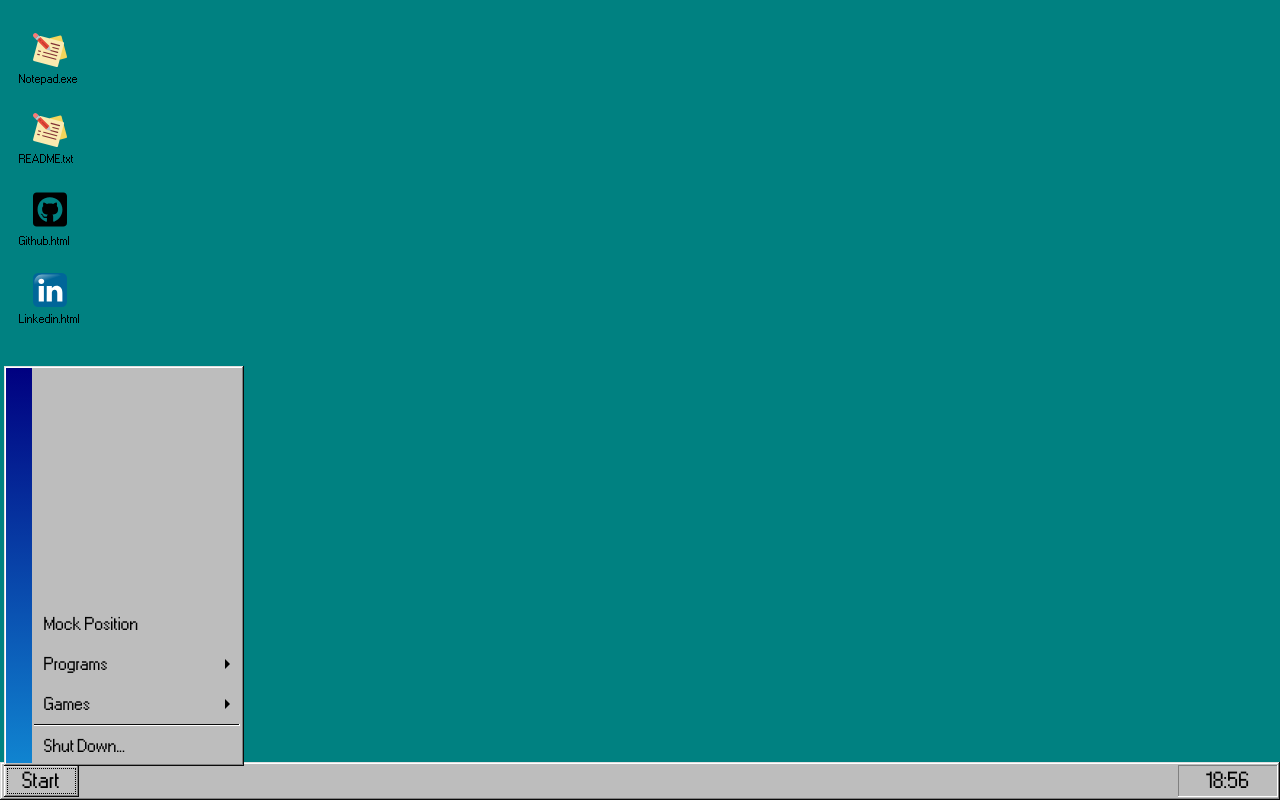
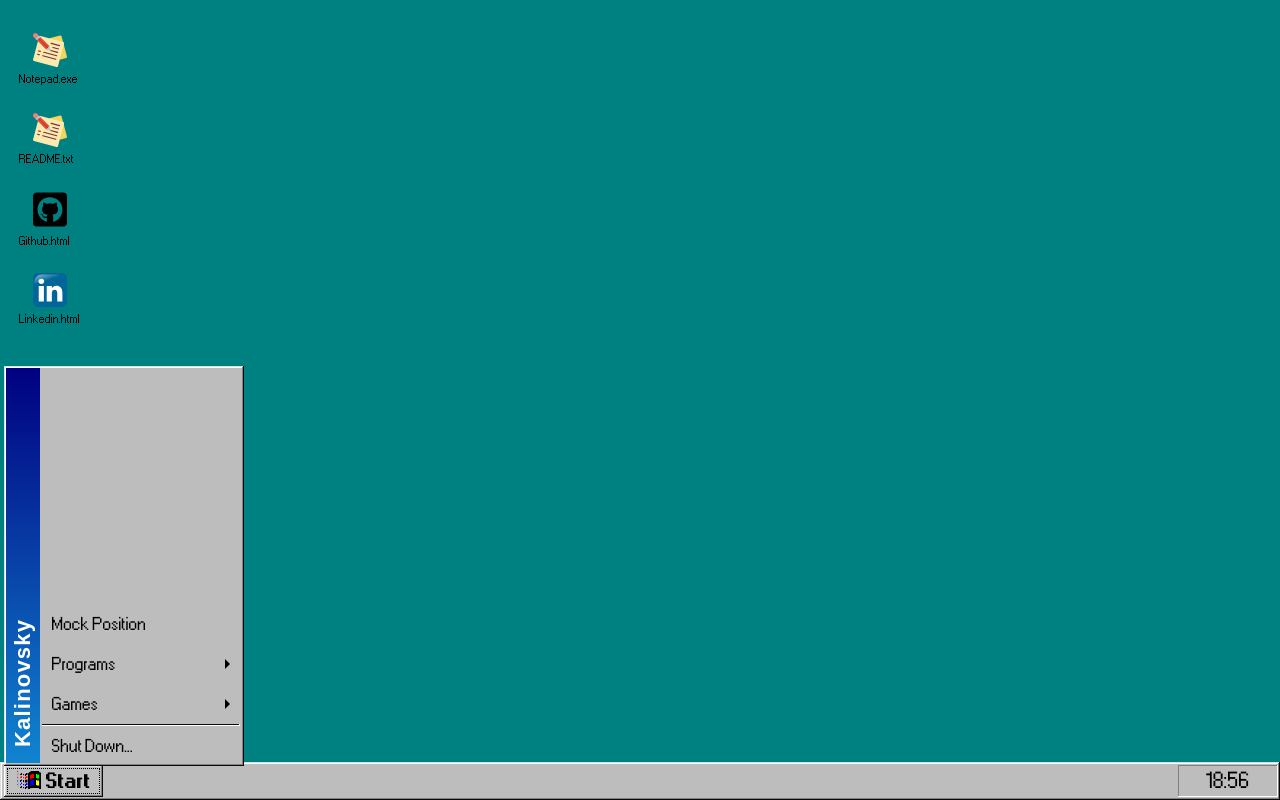
Before and after one commit to kalinowsky/r-win, a React app: page / in a window 1280 px wide. Both pictures are taken after a click on the button "Start". Built offline with nearby package versions, Linux system fonts and the light colour scheme.

Commit message:
add assets helper

```diff
--- a/src/assets.ts
+++ b/src/assets.ts
@@ -1,4 +1,18 @@
-const shortcutMap = {
+export const assets = [
+    "cat.svg",
+    "notepad.svg",
+    "notepad-2.svg",
+    "github.svg",
+    "github-2.svg",
+    "notepad.svg",
+    "notepad-2.svg",
+    "squares.svg",
+    "win.png"
+] as const
+
+export type Asset = typeof assets[number]
+
+export const shortcutMap = {
     notepad: "notepad-2.svg",
     github: "github-2.svg",
     linkedin: "linkedin-2.svg"
@@ -9,3 +23,5 @@ export const getShortcut = (s: keyof typeof shortcutMap) => {
     if (v) return v
     return null
 }
+
+export const getPathForAsset = (a: Asset): string => `public/${a}`
--- a/src/components/Nav.styles.tsx
+++ b/src/components/Nav.styles.tsx
@@ -4,10 +4,16 @@ import { _noop } from "../utils"
 
 export const StartButton = styled(Button)`
     height: 32px;
+    display: flex;
+    align-items: center;
+    justify-content: center;
     margin-left: 4px;
-    font-size: 20px;
-    font-weight: 300;
+    font-weight: bold;
+    font-size: 19px;
     font-family: "Pixelated MS Sans Serif";
+    img {
+        margin-right: 4px;
+    }
 `
 export const ProgramsWrapper = styled.div`
     width: 100%;
@@ -79,11 +85,24 @@ export const MenuWrapper = styled.div`
 `
 
 export const GradientBelt = styled.div`
-    width: 30px;
+    max-width: 34px;
+    width: 100%;
     height: calc(100% - 5px);
     position: relative;
     background: ${p => p.theme.config.verticalGradient};
     margin: 2px;
+    display: flex;
+    flex-direction: column;
+    justify-content: flex-end;
+`
+export const GradientBeltName = styled.p`
+    transform: rotate(-90deg);
+    color: white;
+    font-family: arial;
+    font-weight: 600;
+    letter-spacing: 1.2px;
+    margin-bottom: 20px;
+    font-size: 22px;
 `
 
 export const ItemsContainer = styled.div`
@@ -115,13 +134,13 @@ export const ExpandableItemWrapper = styled.div`
 export const ExpandedMenu = styled.div`
     position: absolute;
     bottom: 40px;
-    left: 210px;
+    left: 200px;
     background-color: #bdbdbd;
     z-index: ${p => p.theme.zIndex.menu};
     position: relative;
     box-shadow: ${p => p.theme.config.boxShadowLight};
     min-height: 40px;
-    width: 210px;
+    width: 200px;
 
     animation-name: expand-to-left;
     animation-duration: 0.3s;
--- a/src/components/Nav.tsx
+++ b/src/components/Nav.tsx
@@ -19,9 +19,11 @@ import {
     ProgramNavShortcutIcon,
     ExpandableItemWrapper,
     ExpandableItem,
-    ExpandedMenu
+    ExpandedMenu,
+    GradientBeltName
 } from "./Nav.styles"
 import { Action } from "../store"
+import { SmallIcon } from "./common/Icon"
 
 type ExpandableItem = ValueState<
     "expandable",
@@ -38,6 +40,8 @@ type ActionItem = ValueState<
         onClick: F0
     }
 >
+
+const NAME = "Kalinovsky"
 
 const getSchema = (dispatch: (a: Action) => void): Array<ActionItem | ExpandableItem> => [
     {
@@ -139,7 +143,9 @@ export const BottomNav: React.FC = () => {
             {menuVisible && (
                 <MenuArea onClick={() => setMenuVisible(false)}>
                     <MenuWrapper onClick={e => e.stopPropagation()}>
-                        <GradientBelt />
+                        <GradientBelt>
+                            <GradientBeltName>{NAME}</GradientBeltName>
+                        </GradientBelt>
                         <ItemsContainer>
                             <Item
                                 onClick={() => {
@@ -155,7 +161,10 @@ export const BottomNav: React.FC = () => {
                 </MenuArea>
             )}
             <BottomNavWrapper>
-                <StartButton onClick={toggleMenu}>Start</StartButton>
+                <StartButton onClick={toggleMenu}>
+                    <SmallIcon icon="win.png" />
+                    Start
+                </StartButton>
                 <ProgramsWrapper>
                     {programs
                         .filter(p => p.meta.bottomNav)
--- a/src/components/Shortcuts.tsx
+++ b/src/components/Shortcuts.tsx
@@ -3,7 +3,7 @@ import styled from "styled-components"
 import { Program } from "../domain"
 import { openProgram } from "../actions"
 import { store } from "./App"
-import { getShortcut } from "@/assets"
+import { getShortcut } from "../assets"
 
 type Shortcut = {
     id: string
--- /dev/null
+++ b/src/components/common/Icon.tsx
@@ -0,0 +1,11 @@
+import * as React from "react"
+import styled from "styled-components"
+import { Asset, getPathForAsset } from "../../assets"
+
+export const SmallIcon: React.FC<{ icon: Asset }> = p => <Img src={getPathForAsset(p.icon)} />
+
+const Img = styled.img`
+    max-width: 26px;
+    max-height: 26px;
+    image-rendering: pixelated;
+`
```
Also changed, not shown: public/squares.svg (added), public/win.png.
